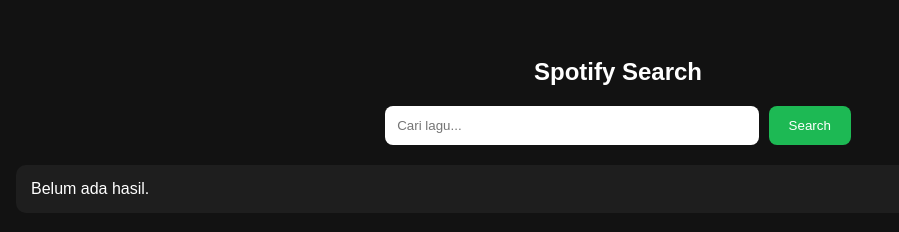
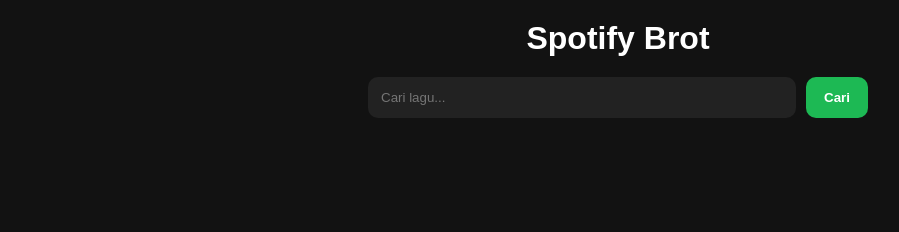
Before and after one commit to Ajaxx-1019/t, a website: page index.html in a window 1280 px wide. Shown: the whole page, without its empty margins (22-921 px from the left). Drawn offline with Linux system fonts and the light colour scheme.

Commit message:
Update index.html

```diff
--- a/index.html
+++ b/index.html
@@ -1,71 +1,44 @@
 <!DOCTYPE html>
-<html lang="en">
+<html>
+
 <head>
+
 <meta charset="UTF-8">
-<meta name="viewport" content="width=device-width, initial-scale=1.0">
-<title>Spotify Search</title>
 
-<style>
-body{
-    font-family:Arial,sans-serif;
-    background:#121212;
-    color:#fff;
-    text-align:center;
-    padding:30px;
-}
+<meta name="viewport"
+content="width=device-width,initial-scale=1">
 
-input{
-    width:80%;
-    max-width:350px;
-    padding:12px;
-    border:none;
-    border-radius:8px;
-}
+<title>Spotify Brot</title>
 
-button{
-    padding:12px 20px;
-    margin-left:5px;
-    border:none;
-    border-radius:8px;
-    background:#1DB954;
-    color:#fff;
-    cursor:pointer;
-}
-
-#result{
-    margin-top:20px;
-    white-space:pre-wrap;
-    text-align:left;
-    background:#1e1e1e;
-    padding:15px;
-    border-radius:10px;
-}
-</style>
+<link rel="stylesheet"
+href="style.css">
 
 </head>
+
 <body>
 
-<h2>Spotify Search</h2>
+<div class="container">
 
-<input id="q" placeholder="Cari lagu...">
-<button onclick="searchSong()">Search</button>
+<h1>Spotify Brot</h1>
 
-<div id="result">Belum ada hasil.</div>
+<div class="search">
 
-<script>
-async function searchSong(){
+<input
+id="q"
+placeholder="Cari lagu...">
 
-const q=document.getElementById("q").value;
+<button onclick="searchSong()">
+Cari
+</button>
 
-const res=await fetch("/api/spotify?q="+encodeURIComponent(q));
+</div>
 
-const data=await res.json();
+<div id="result"></div>
 
-document.getElementById("result").textContent=
-JSON.stringify(data,null,2);
+</div>
 
-}
-</script>
+<script src="script.js"></script>
 
 </body>
+
 </html>
```
